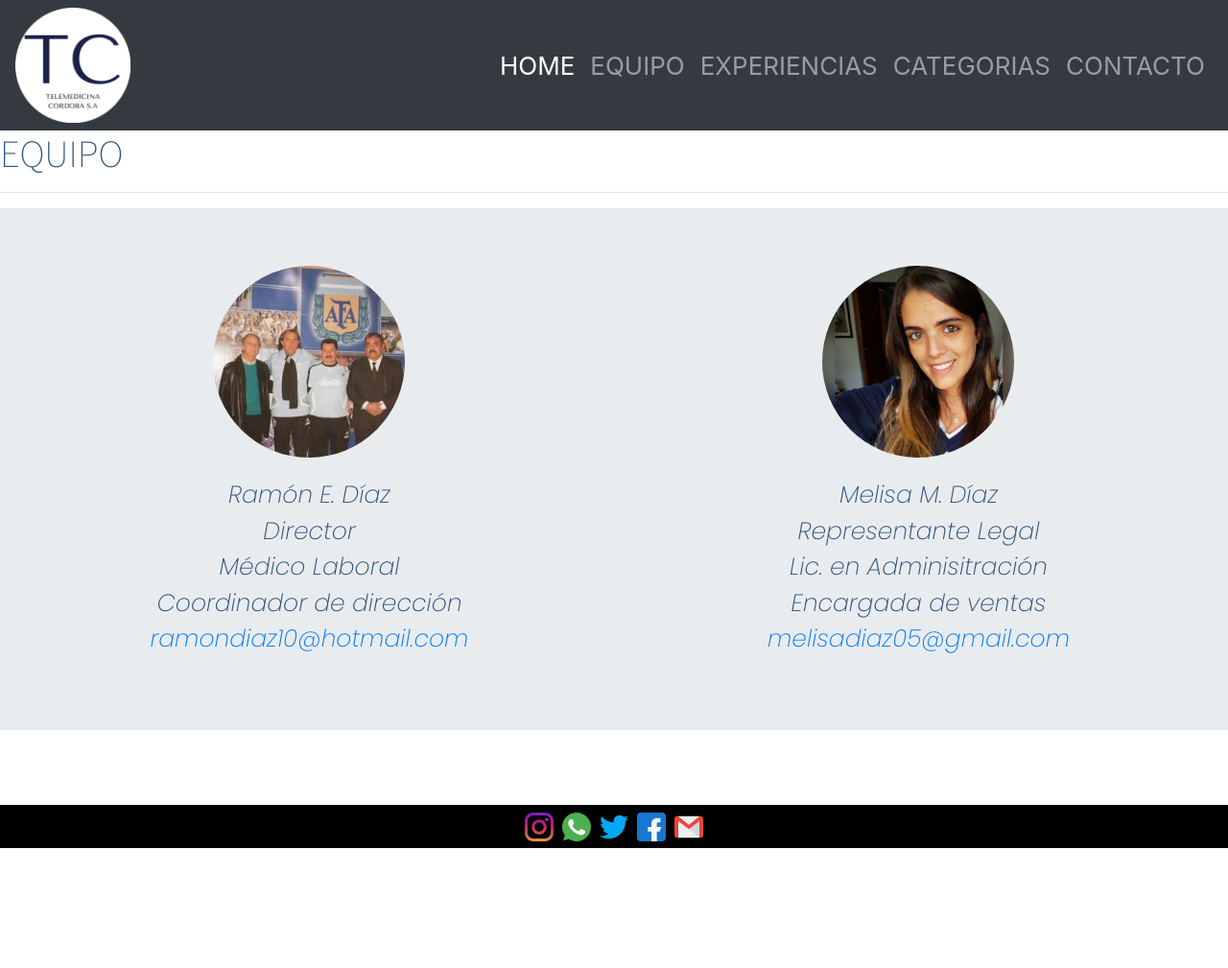
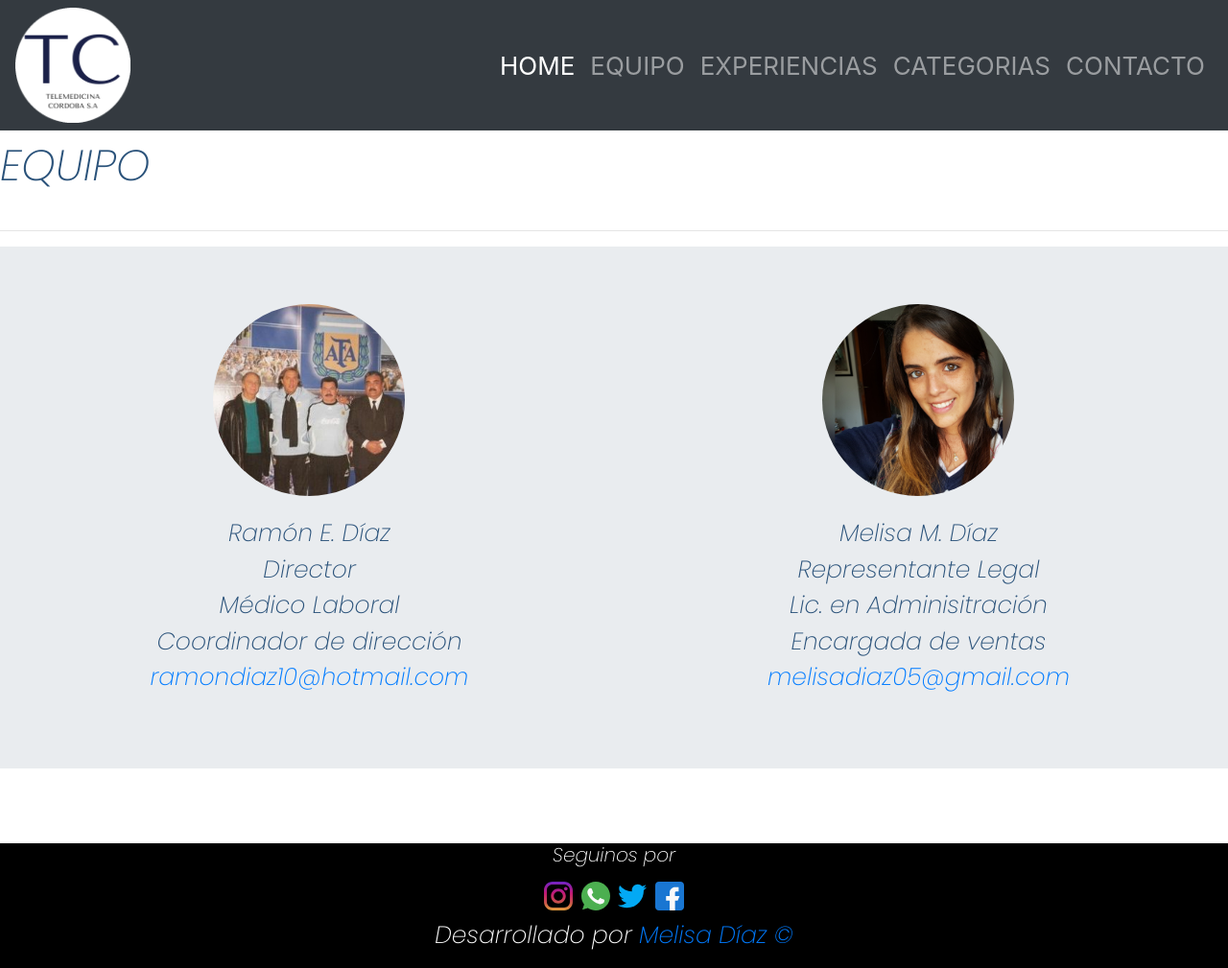
Before and after one commit to Melidiaz/mi_repositorio, a website: page equipo.html in a window 1280 px wide. Shown: the whole page at 96% size. Before the commit the page ends 884 px from the top, so only its background shows below. Drawn offline with nearby package versions, Linux system fonts and the light colour scheme.

Commit message:
actualizacion

```diff
--- a/equipo.html
+++ b/equipo.html
@@ -60,12 +60,28 @@
       </div>
       <br>
     <br>
-<footer class="footer">
-        <img class="redes" src="images/instagram.svg">
-        <img class="redes" src="images/whatsapp.svg">
-        <img class="redes" src="images/twitter.svg">
-        <img class="redes" src="images/facebook.svg">
-        <img class="redes" src="images/gmail.svg">
-    </footer>
+    <footer class="footer">
+      <h5>Seguinos por</h5>
+  <ul class="navbar-nav ml-auto mt-2 mt-md-0">
+    <li class="nav-item">
+      <a href="https://www.instagram.com/meli_diazz/"><img class="redes" src="images/instagram.svg"></a>
+      <a href="https://wa.me/5493512151166"><img class="redes" src="images/whatsapp.svg"></a>
+      <a href="https://twitter.com/Ramondiax1"><img class="redes" src="images/twitter.svg"></a>
+      <a href="https://www.facebook.com/melisadiaz05/"><img class="redes" src="images/facebook.svg"></a>
+    </li>
+  </ul>
+  <ul class="navbar-nav ml-auto mt-2 mt-md-0">
+    <li class="nav-item">
+      <p class="siteBy">Desarrollado por<a href="https://www.linkedin.com/in/diazmelisamariana/" target="_blank"> Melisa Díaz &copy;</a></p>
+    </li>
+  </ul>
+</nav>
+</footer>
+    <script src="https://code.jquery.com/jquery-3.5.1.slim.min.js" integrity="sha384-DfXdz2htPH0lsSSs5nCTpuj/zy4C+OGpamoFVy38MVBnE+IbbVYUew+OrCXaRkfj"
+crossorigin="anonymous"></script>
+<script src="https://cdn.jsdelivr.net/npm/popper.js@1.16.1/dist/umd/popper.min.js" integrity="sha384-9/reFTGAW83EW2RDu2S0VKaIzap3H66lZH81PoYlFhbGU+6BZp6G7niu735Sk7lN"
+crossorigin="anonymous"></script>
+<script src="https://cdn.jsdelivr.net/npm/bootstrap@4.5.3/dist/js/bootstrap.min.js" integrity="sha384-w1Q4orYjBQndcko6MimVbzY0tgp4pWB4lZ7lr30WKz0vr/aWKhXdBNmNb5D92v7s"
+crossorigin="anonymous"></script>
 </body>
 </html>
--- a/styles.css
+++ b/styles.css
@@ -231,12 +231,19 @@ p.noticia {
     padding-bottom: 10px;
   }
 
+h1 {
+  color: #2A527A;
+  font-family: "Poppins", sans-serif;
+  font-size: 45px;
+  margin-top: 10px;
+  margin-bottom: 40px;
+  text-align: left;
+}
 
-
-h1 {
-  font-family: "Source Sans Pro", sans-serif;
-  color: #2A527A;
-  text-align: left;
+@media (max-width: 991px) {
+  h1 {
+    font-size: 30px;
+  }
 }
 
 h2 {
@@ -398,9 +405,20 @@ p {
 	width: 100%;
 	height: auto;
 }
+@media (max-width: 991px) {
+  .gallery-wrapper {
+    grid-template-columns: 1fr;
+    grid-template-rows: 1fr;
+  }
 
+}
 form {
   font-family: "Poppins", sans-serif;
+}
+
+#carouselExampleIndicators {
+  width: 60%;
+  margin: auto;
 }
 
 .footer {
```
Also changed, not shown: categorías.html (+17 -5 lines), contacto.html (+23 -6 lines), experiencias.html (+25 -8 lines), index.html (+0 -2 lines).
